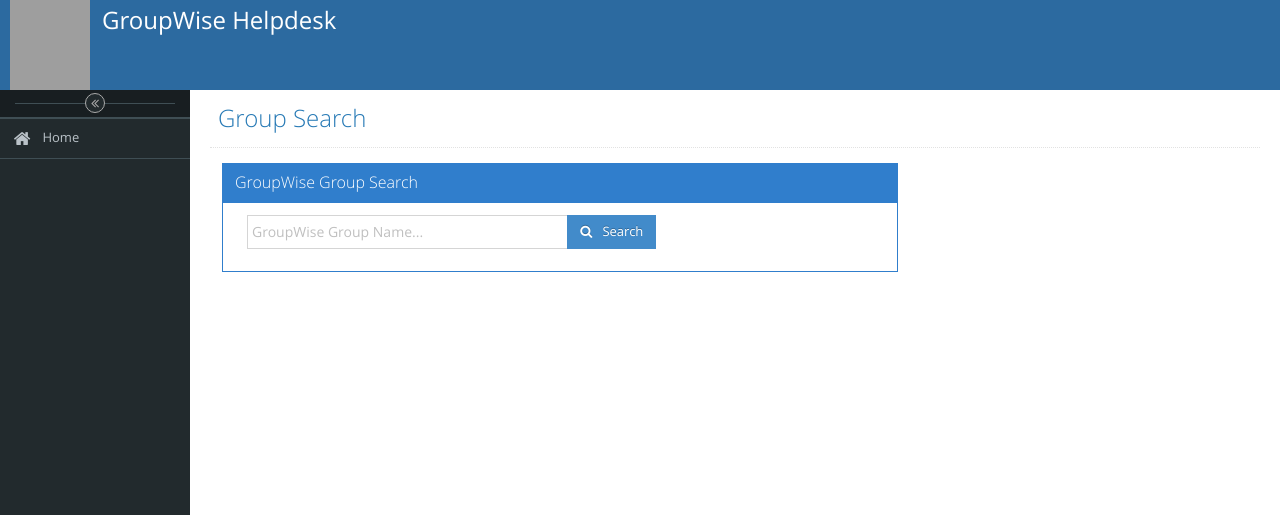
After one commit to mblackhamgw/gwhelpdesk, a Django app: page /groupsearch/ in a window 1280 px wide. The commit adds this page. Shown: the top 515 px of the page. Run offline with Django 3.2, Linux system fonts and the light colour scheme; some libraries are stand-ins or nearby versions; grey boxes are pictures that could not be loaded.

Commit message:
group search

```diff
--- a/helpdesk/templates/helpdesk/base.html
+++ b/helpdesk/templates/helpdesk/base.html
@@ -196,7 +196,6 @@
 								<b class="arrow"></b>
 							</li>
 
-<!--
 							<li class="">
 								<a href="{% url 'groupsearch' %}">
 									<i class="menu-icon fa fa-caret-right"></i>
@@ -204,7 +203,7 @@
 								</a>
 								<b class="arrow"></b>
 							</li>
--->
+
 							<li class="">
 								<a href="{% url 'addgroup' %}">
 									<i class="menu-icon fa fa-caret-right"></i>
--- /dev/null
+++ b/helpdesk/templates/helpdesk/groupsearch.html
@@ -0,0 +1,46 @@
+{% extends 'helpdesk/base.html' %}
+{% block content %}
+<div class="page-header">
+    <h1>Group Search</h1>
+    </div><!-- /.page-header -->
+        <div class="col-xs-8 ">
+            <div class="widget-box widget-color-blue">
+                <div class="widget-header">
+                    <h5 class="widget-title bigger lighter">GroupWise Group Search</h5>
+                </div>
+
+                <div class="widget-body">
+                    <div class="widget-main">
+                    <form  method="post" action="{% url 'groupsearchresults' %}">
+                        {% csrf_token %}
+                         <div class="col-md-8">
+                            <div class="input-group custom-search-form">
+                                  <input type="text" class="form-control" placeholder="GroupWise Group Name..." name="groupname">
+                                    <span class="input-group-btn ">
+                                    <button class="btn btn-primary btn-sm" type="submit">
+                                        <i class="fa fa-search"></i>
+                                        &nbsp;&nbsp;Search
+                                    </button>
+                                </span>
+                            </div>
+                         </div>
+                        <div class="clearfix"></div>
+                    </form>
+                    </p>
+
+                    <div class="col-md-12">
+                        {% for message in messages %}
+                            {% if message.level == 30 %}
+                                <div class="alert alert-danger alert-dismissable">
+                                        <button type="button" class="close" data-dismiss="alert" aria-hidden="true">&times;</button>
+                                            {{ message }}
+                                    </div>
+
+                            {% endif %}
+                        {% endfor %}
+                    </div>
+                </div>
+            </div>
+        </div>
+
+{% endblock %}
```
